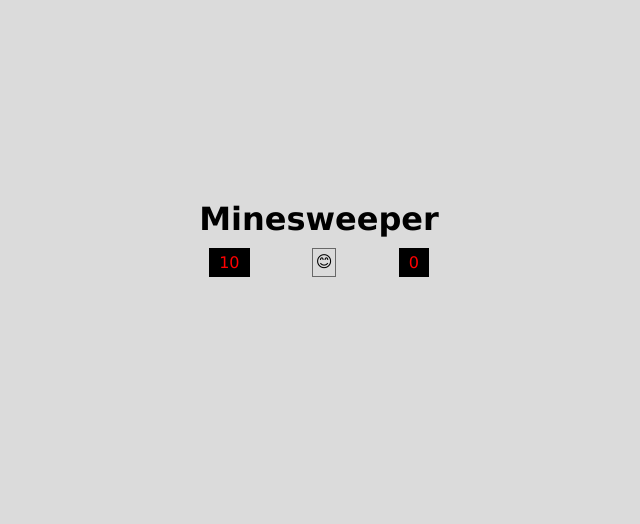
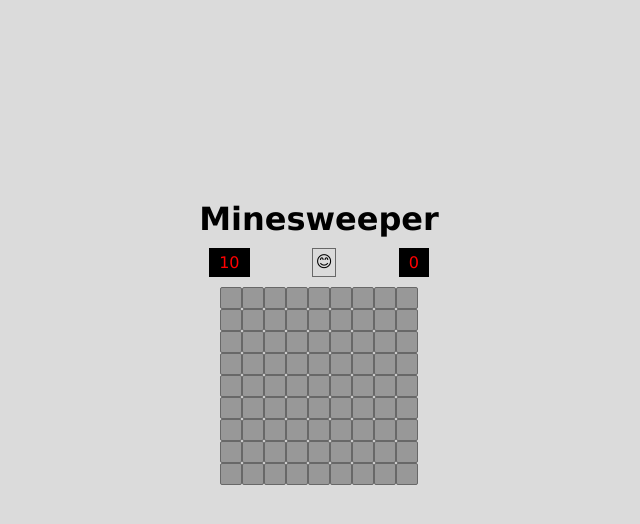
Before and after one commit to daa-project-grupi-2/daa-project, a PHP site: page /sites/easyMode.html in a window 1280 px wide. Shown: the top 524 px of the page, without its empty margins (321-961 px from the left). Run offline with PHP 8.4, Linux system fonts and the light colour scheme.

Commit message:
fixed easy table

```diff
--- a/style/easy.css
+++ b/style/easy.css
@@ -40,3 +40,25 @@
     display: flex;
     text-align: center;
   }
+  .field {
+    height: 20px;
+    width: 20px;
+    background-color: rgb(152, 152, 152);
+    border: 1px solid rgb(104, 104, 104);
+    border-radius: 2px;
+  }
+
+
+  .field.available:hover {
+    background-color: rgb(88, 88, 88);
+    cursor: pointer;
+  }
+
+  .field.flag {
+    background-color: rgb(152, 152, 152);
+    cursor: default !important;
+  }
+
+  .field:not(.available) {
+    background-color: rgb(186, 186, 186);
+  }
```
